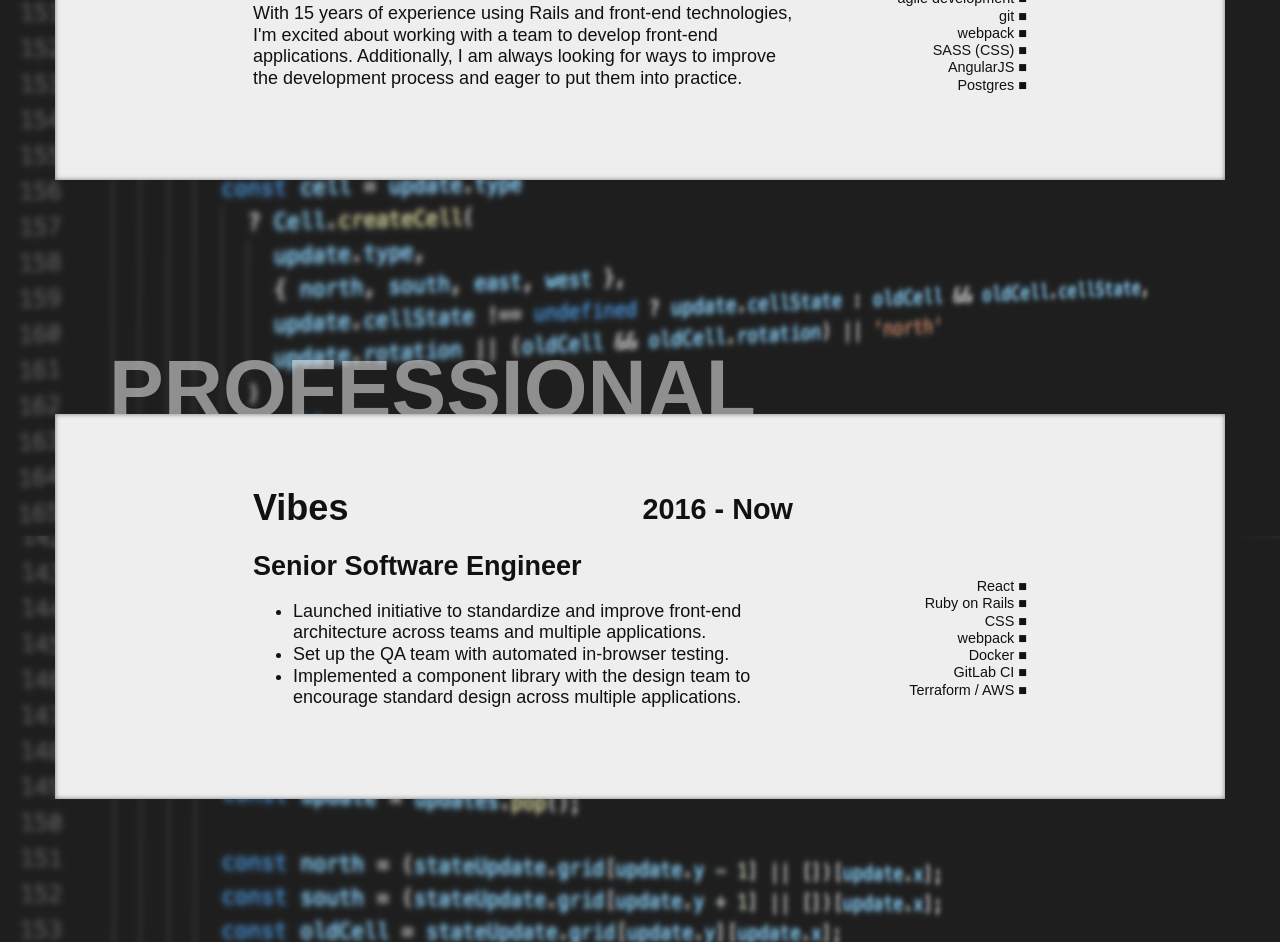
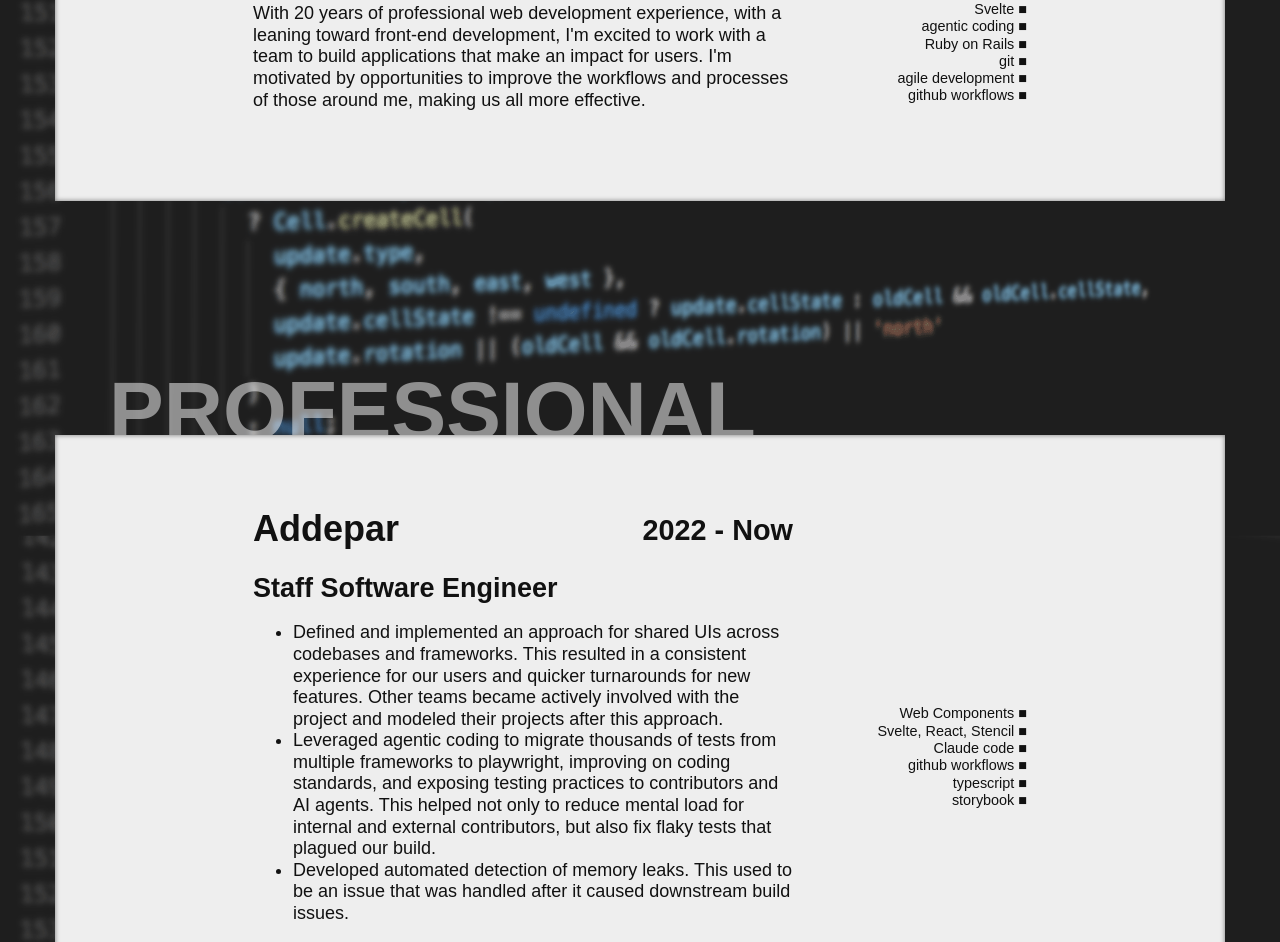
Before and after one commit to DouglasMeyer/douglasmeyer.github.com, a plain HTML site: page index.html in a window 1280 px wide. Shown: the part 310-1252 px from the top of the page. Drawn offline with Linux system fonts and the light colour scheme.

Commit message:
Added Addepar and updated sections

```diff
--- a/index.html
+++ b/index.html
@@ -16,29 +16,69 @@
           ></a>
         </h1>
         <p>
-          With 15 years of experience using Rails and front-end technologies,
-          I'm excited about working with a team to develop front-end
-          applications. Additionally, I am always looking for ways to improve
-          the development process and eager to put them into practice.
+          With 20 years of professional web development experience, with a
+          leaning toward front-end development, I'm excited to work with a team
+          to build applications that make an impact for users. I'm motivated by
+          opportunities to improve the workflows and processes of those around
+          me, making us all more effective.
         </p>
       </div>
       <aside>
         <div class="skills">
+          <div>Web Components</div>
           <div>React</div>
+          <div>Svelte</div>
+          <div>agentic coding</div>
           <div>Ruby on Rails</div>
+          <div>git</div>
           <div>agile development</div>
-          <div>git</div>
-          <div>webpack</div>
-          <div>SASS (CSS)</div>
-          <div>AngularJS</div>
-          <div>Postgres</div>
+          <div>github workflows</div>
         </div>
       </aside>
     </article>
     <article subject="PROFESSIONAL">
       <div class="body">
         <h1>
-          Vibes<small><span title="April 2016">2016</span> - Now</small>
+          Addepar<small><span title="March 2022">2022</span> - Now</small>
+        </h1>
+      </div>
+      <div class="body">
+        <h2>Staff Software Engineer</h2>
+        <ul>
+          <li>
+            Defined and implemented an approach for shared UIs across codebases
+            and frameworks. This resulted in a consistent experience for our users
+            and quicker turnarounds for new features. Other teams became actively
+            involved with the project and modeled their projects after this approach.
+          </li>
+          <li>
+            Leveraged agentic coding to migrate thousands of tests from multiple
+            frameworks to playwright, improving on coding standards, and exposing
+            testing practices to contributors and AI agents. This helped not only
+            to reduce mental load for internal and external contributors, but also
+            fix flaky tests that plagued our build.
+          </li>
+          <li>
+            Developed automated detection of memory leaks. This used to be an
+            issue that was handled after it caused downstream build issues.
+          </li>
+        </ul>
+      </div>
+      <aside>
+        <div class="skills">
+          <div>Web Components</div>
+          <div>Svelte, React, Stencil</div>
+          <div>Claude code</div>
+          <div>github workflows</div>
+          <div>typescript</div>
+          <div>storybook</div>
+        </div>
+      </aside>
+    </article>
+    <article subject="PROFESSIONAL">
+      <div class="body">
+        <h1>
+          Vibes<small><span title="April 2016">2016</span> - <span title="March 2022">2022</span></small>
         </h1>
       </div>
       <div class="body">
@@ -110,7 +150,7 @@
           a product for use within the company. Since then, it has grown to a 50
           person software team working on a variety of internal and external
           products. Growing alongside the company has allowed me to learn a
-          variety if technical skills and development procedures.
+          variety of technical skills and development procedures.
         </p>
       </div>
       <div class="body">
@@ -165,7 +205,7 @@
       <div class="body">
         <h2>Software Engineer Intern<small>May 2006 - May 2007</small></h2>
         <p>
-          Right out of college, I leaned a lot about software development and
+          Right out of college, I learned a lot about software development and
           how to work on a small team to develop software that was critical for
           the company to be able to grow.
         </p>
@@ -217,10 +257,10 @@
       <div class="body">
         <h2>Chicago Marathon with Finish MS<small>Oct 2022</small></h2>
         <p>
-          I'm currently training to run the 2022 Chicago Marathon with
+          I ran the 2022 Chicago Marathon with
           <a href="https://mssociety.donordrive.com/participant/Doug-Meyer"
             >Finish MS charity</a
-          >. My goal is to come in under 4 hours.
+          >, with the goal to come in at 4 hours.
         </p>
       </div>
       <aside>
@@ -386,15 +426,8 @@
     <article>
       <div class="body">
         <h1>Education</h1>
-        <p>Windy-city Rails - 2015</p>
-        <p>Ruby Remote Conf - 2014</p>
         <p>
-          <a href="http://aneventapart.com/">An Event Apart</a> - Web Design
-          Conference - 2008
-        </p>
-        <p>
-          Bachelors of Science in Computer Science at Illinois Institute of
-          Technology. - 2006
+          B.S. in Computer Science - Illinois Institute of Technology
         </p>
       </div>
     </article>
```
